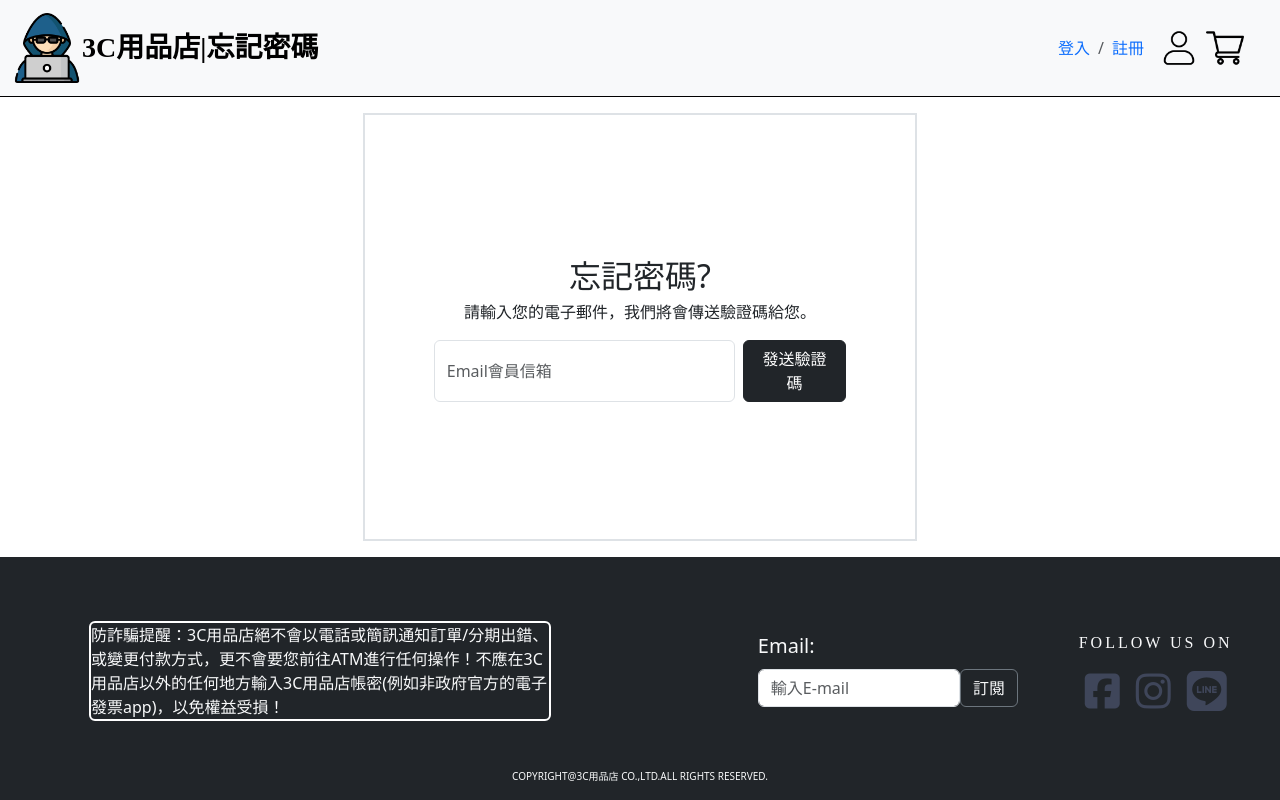
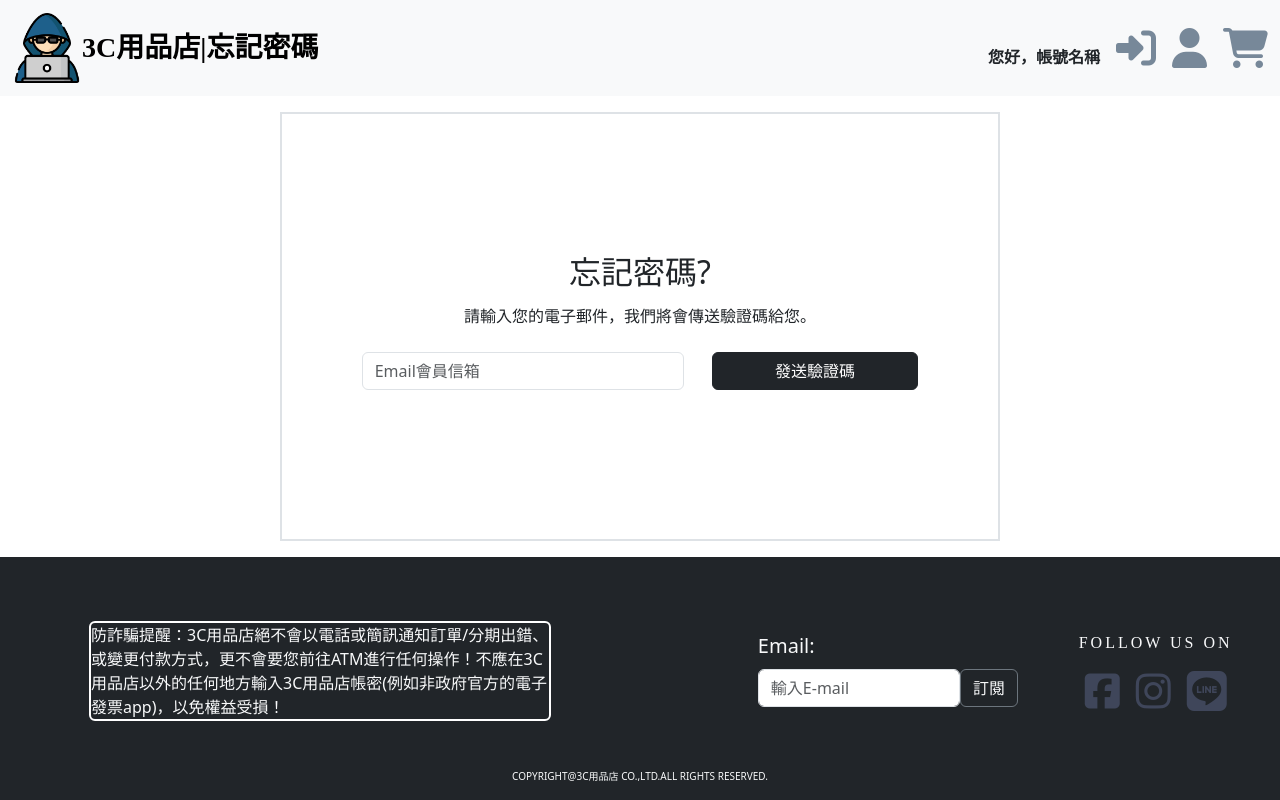
Before and after one commit to justinhsieh/web-design, a PHP site: page /forget.php in a window 1280 px wide. Run offline with PHP 8.4, Linux system fonts and the light colour scheme; some libraries are stand-ins or nearby versions.

Commit message:
Update forget.php

```diff
--- a/forget.php
+++ b/forget.php
@@ -46,7 +46,6 @@
         })
         $("#subscribe").validate({
           submitHandler: function(form) {
-              alert("success!");
               form.submit();
           },
           rules:{
@@ -75,55 +74,71 @@
 <body>
   <!-- 導覽列 -->
   <header>
-    <nav class="navbar navbar-expand-lg bg-light border-bottom border-1 border-black">
+      <nav class="navbar navbar-expand-lg bg-body-tertiary">
         <div class="container-fluid">
           <a class="navbar-brand d-flex align-items-center" href="index.php">
             <img src="images/hacker.png" alt="logo" class="logo">
             <span class="logo-context fs-3 fw-bold">3C用品店|忘記密碼</span>
           </a>
-        <nav aria-label="breadcrumb" class="ms-auto me-3">
-          <ol class="breadcrumb mb-0">
-            <li class="breadcrumb-item"><a href="login.php" class="link-underline link-underline-opacity-0">登入</a></li>
-            <li class="breadcrumb-item"><a href="register.php" class="link-underline link-underline-opacity-0">註冊</a></li>
-          </ol>
-        </nav>
-        <div class="tool-right me-4 d-flex">
-          <a href="personal_id.html" alt="account">
-            <img src="images/user.png" class="icon pe-2">
-          </a>
-          <a href="shopping_list.html" alt="shopping-cart">
-            <img src="images/shopping-cart.png" class="icon" >
-          </a>
+          <button class="navbar-toggler" type="button" data-bs-toggle="collapse" data-bs-target="#navbarSupportedContent" aria-controls="navbarSupportedContent" aria-expanded="false" aria-label="Toggle navigation">
+            <span class="navbar-toggler-icon"></span>
+          </button>
+          <div class="collapse navbar-collapse" id="navbarSupportedContent">
+            <ul class="navbar-nav me-auto mb-2 mb-lg-0">
+              <li class="nav-item ms-auto d-md-none">
+                <a class="nav-link active" aria-current="page" href="login.php">登入</a>
+              </li>
+              <li class="nav-item ms-auto d-md-none">
+                <a class="nav-link" href="personal_id.html">會員資料</a>
+              </li>
+              <li class="nav-item ms-auto d-md-none">
+                <a class="nav-link" href="shopping_list.html">購物車</a>
+              </li>
+              <li class="nav-item ms-auto d-none">
+                <a class="nav-link" href="admin.html">管理者後台</a>
+              </li>
+            </ul>
+          </div>
+          <div class="d-none d-md-flex ms-auto gap-3 icon-link">
+            <span class="fw-bold mt-auto">您好，帳號名稱</span>
+            <a href="login.php"><i class="fa-solid fa-right-to-bracket fs-1" style="color: lightslategray;"></i></a>
+            <a href="personal_id.html"><i class="fa-solid fa-user fs-1" style="color: lightslategray;"></i></a>
+            <a href="shopping_list.html"><i class="fa-solid fa-cart-shopping fs-1" style="color: lightslategray;"></i></a>
+            <a href="admin.html" class="d-none"><i class="fa-solid fa-gears fs-1" style="color: lightslategray;"></i></a>
           </div>
         </div>
       </nav>
     </header>
   <!-- 帳號密碼 -->
   <main>
-    <section class="h-100 d-flex align-items-center">
-        <div class="container p-3 h-100">
-            <div class="row h-100">
-                <div class="col-12 d-flex justify-content-center align-items-center">
-                  <div class="d-flex flex-column justify-content-center align-items-center w-50 h-100 border border-2">
-                    <div class="text-center fs-2">忘記密碼?</div>
-                    <div class="text-center mb-3">請輸入您的電子郵件，我們將會傳送驗證碼給您。</div>
-                    <div class="w-100 d-flex flex-column align-items-center justify-content-center">
-                        <form action="#" id="send" class="w-75">
-                            <div class="d-flex justify-content-center">
-                                <input type="email" class="form-control w-75" id="exampleFormControlInput2" name="email" placeholder="Email會員信箱">
-                                <button type="submit" class="ms-2 btn btn-dark sendauth">發送驗證碼</button>
+    <section class="container h-100 d-flex justify-content-center align-items-center">
+      <div class="row w-100 h-100 justify-content-center py-3">
+        <div class="col-12 col-md-8">
+          <div class="border border-2 p-4 d-flex flex-column align-items-center h-100 justify-content-center">
+            <div class="text-center fs-2 mb-2">忘記密碼?</div>
+            <div class="text-center mb-4">請輸入您的電子郵件，我們將會傳送驗證碼給您。</div>
+            <form action="#" id="send" class="w-100 mb-3">
+              <div class="row gap-1 d-flex justify-content-center">
+                <div class="col-12 col-md-6 ">
+                  <input type="email" class="form-control" id="exampleFormControlInput2" name="email" placeholder="Email會員信箱">
+                </div>
+                <div class="col-12 col-md-4">
+                  <button type="submit" class="btn btn-dark w-100">發送驗證碼</button>
+                </div>
               </div>
             </form>
-                        <span id="error-container-1" class="w-75"></span>
-                        <form action="#" id="authentication" class="w-75 mt-3" style="display:none">
-                            <div class="mb-3 d-flex justify-content-center">
-                                <input type="text" class="form-control w-50" id="exampleFormControlInput3" name="auth" placeholder="驗證碼">
-                                <button type="submit" class="ms-2 btn btn-dark">確認</button>
+            <span id="error-container-1" class="w-100 text-danger"></span>
+            <form action="#" id="authentication" class="w-100 mt-3" style="display:none">
+              <div class="row g-2">
+                <div class="col-12 col-md-8">
+                  <input type="text" class="form-control" id="exampleFormControlInput3" name="auth" placeholder="驗證碼">
+                </div>
+                <div class="col-12 col-md-4">
+                  <button type="submit" class="btn btn-dark w-100">確認</button>
+                </div>
               </div>
             </form>
-                        <span id="error-container-2" class="w-75"></span>
-                    </div>
-                  </div>
+            <span id="error-container-2" class="w-100 text-danger"></span>
           </div>
         </div>
       </div>
```
Lines whose indentation alone changed are shown as unchanged.
